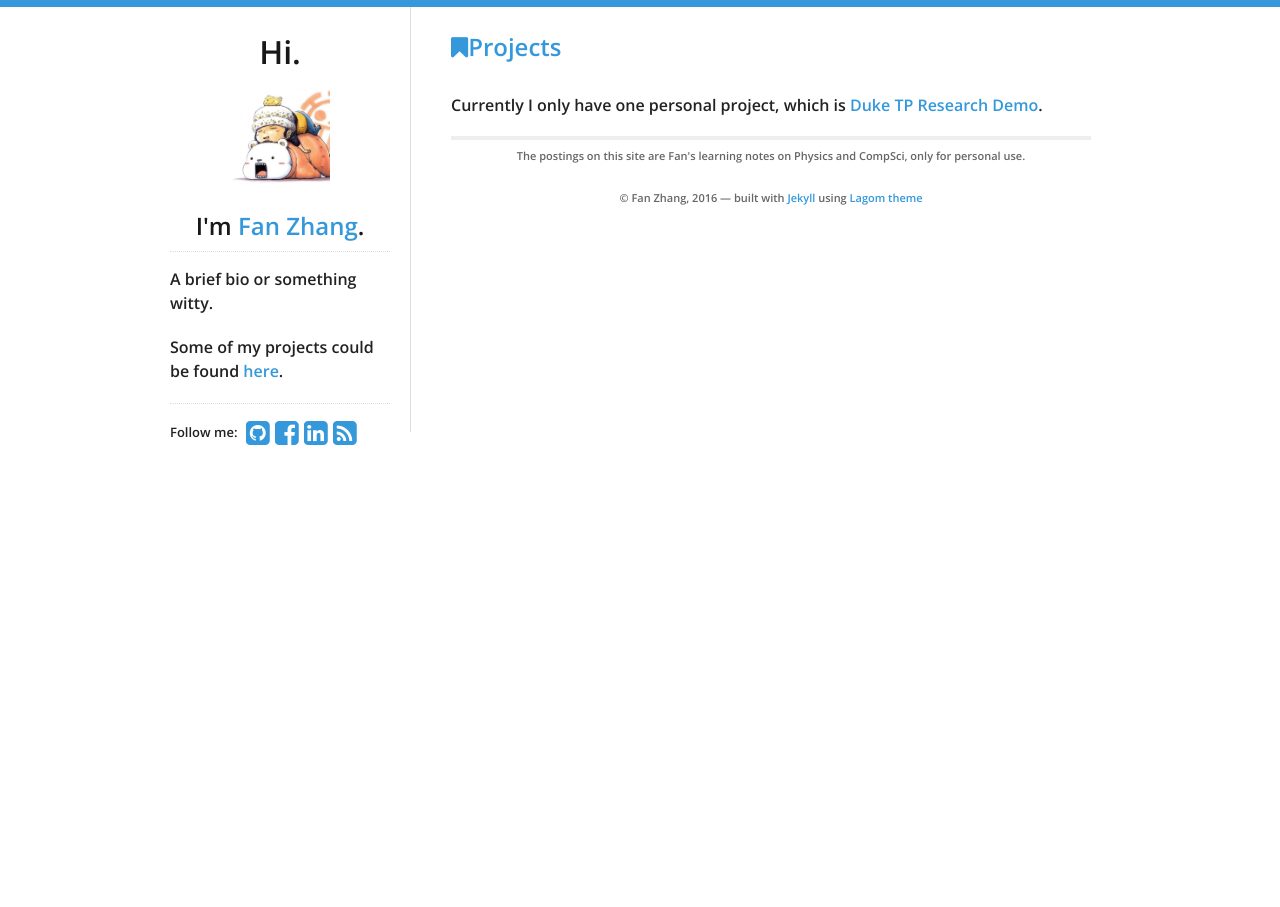
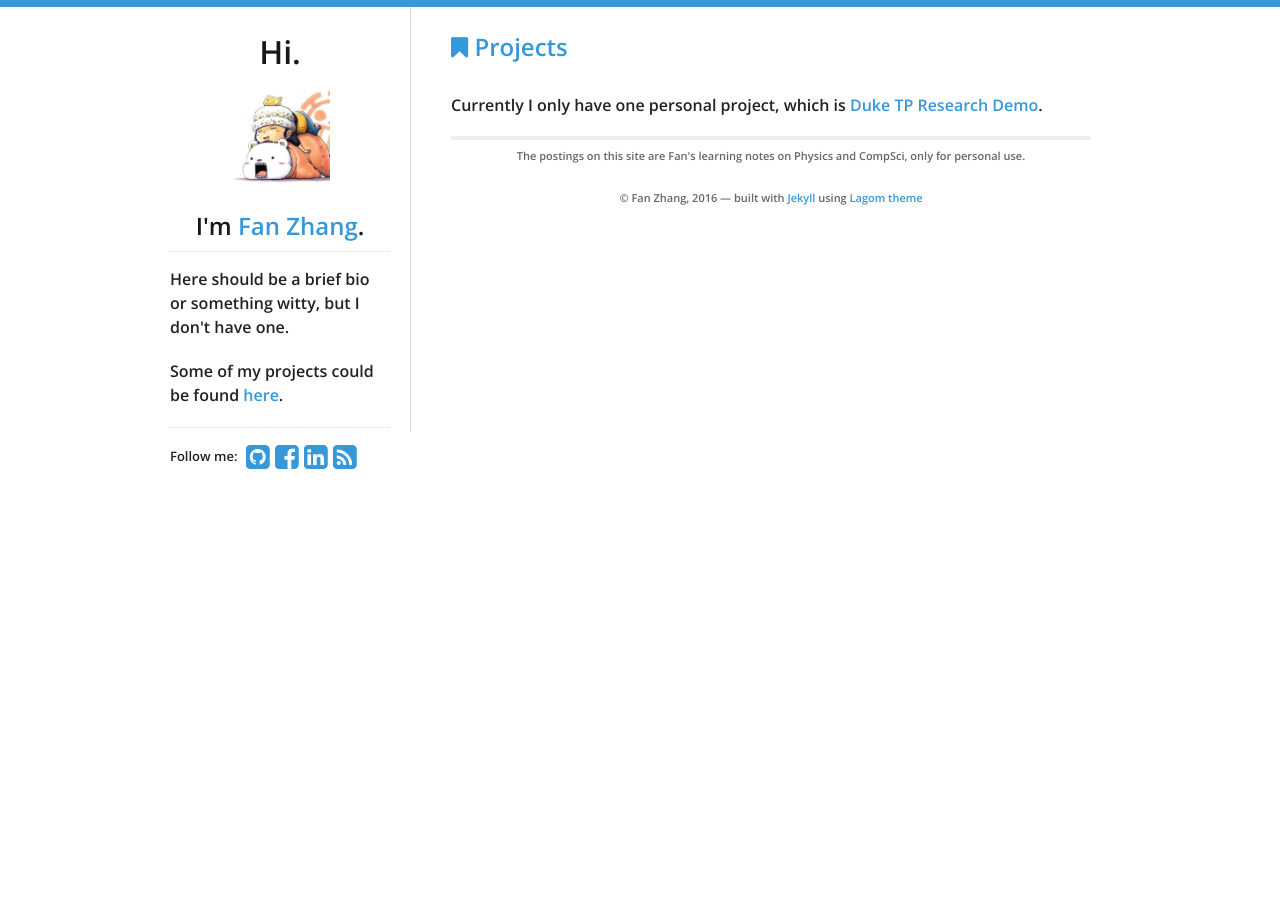
Before and after one commit to KimLakWon/fanfanman.github.io, a Jekyll site: the page built from project.html, in a window 1280 px wide. Built offline with Jekyll 4.4.1, drawn with Linux system fonts in a browser that asks for light colours; nearby versions of some CDN libraries.

Commit message:
some minor fixes

```diff
--- a/_includes/sidebar.html
+++ b/_includes/sidebar.html
@@ -9,7 +9,7 @@
   </a>
   <h2>I'm <a href="/">{{ site.data.theme.name }}</a>.</h2>
   <div id="bio">
-    <p>A brief bio or something witty.</p>
+    <p>Here should be a brief bio or something witty, but I don't have one.</p>
     <p>Some of my projects could be found <a href="../project.html">here</a>.</p>
   </div>
   <div id="social">
--- a/project.html
+++ b/project.html
@@ -4,7 +4,7 @@ title: Blog Posts
 ---
 
 <div id="home">
-  <h2><i class="fa fa-bookmark"></i>Projects</h2>
+  <h2><i class="fa fa-bookmark"></i> Projects</h2>
   <ul id="blog-posts" class="posts">
     <br>
     <p>Currently I only have one personal project, which is <a href="assets/duketpresearch/duketpresearch.html" target="_blank">Duke TP Research Demo</a>.</p>
```
